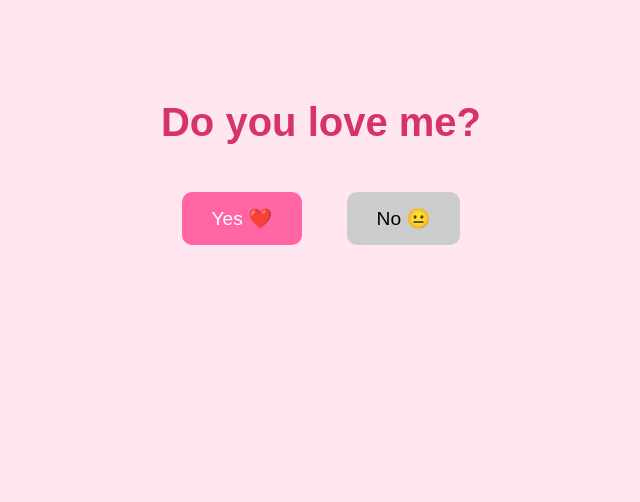
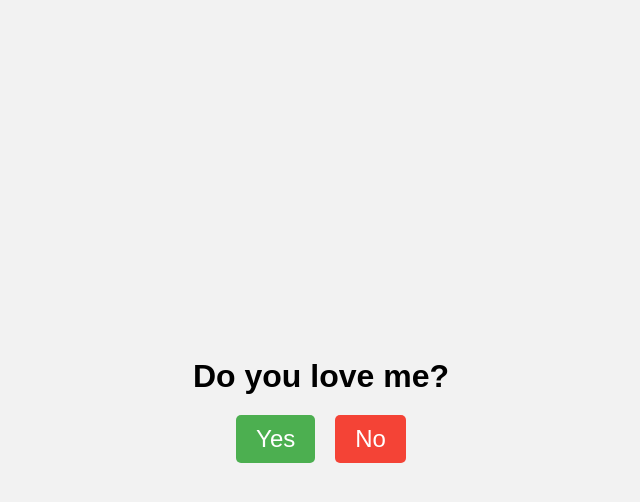
Before and after one commit to tradaoo2193/firstproject, a plain HTML site: page index.html in a window 1280 px wide. Shown: the whole page, without its empty margins (319-959 px from the left). Drawn offline with Linux system fonts and the light colour scheme.

Commit message:
Update index.html
the 2nd time to make it more perfwect

```diff
--- a/index.html
+++ b/index.html
@@ -1,74 +1,75 @@
 <!DOCTYPE html>
 <html lang="en">
 <head>
-  <meta charset="UTF-8" />
+    <meta charset="UTF-8">
+    <meta name="viewport" content="width=device-width, initial-scale=1.0">
     <title>Do You Love Me?</title>
     <style>
         body {
             font-family: Arial, sans-serif;
-      text-align: center;
-      margin-top: 100px;
-      background-color: #ffe6f0;
+            display: flex;
+            justify-content: center;
+            align-items: center;
+            height: 100vh;
+            margin: 0;
+            background-color: #f2f2f2;
+            flex-direction: column;
         }
         h1 {
-      font-size: 2.5em;
-      color: #d6336c;
+            font-size: 2em;
+            margin-bottom: 20px;
         }
-    button {
-      padding: 15px 30px;
-      font-size: 1.2em;
-      margin: 20px;
+        .button-container {
+            display: flex;
+            gap: 20px;
+        }
+        .button {
+            font-size: 1.5em;
+            padding: 10px 20px;
+            cursor: pointer;
             border: none;
-      border-radius: 10px;
-      cursor: pointer;
+            border-radius: 5px;
+            background-color: #4CAF50;
+            color: white;
             transition: all 0.3s ease;
         }
-    #yesBtn {
-      background-color: #ff66a3;
-      color: white;
-    }
-    #noBtn {
-      background-color: #ccc;
+        .no-button {
+            background-color: #f44336;
         }
     </style>
 </head>
 <body>
-
     <h1>Do you love me?</h1>
-  <button id="yesBtn">Yes ❤️</button>
-  <button id="noBtn">No 😐</button>
+    <div class="button-container">
+        <button class="button yes-button" onclick="handleYes()">Yes</button>
+        <button class="button no-button" onclick="handleNo()">No</button>
+    </div>
 
     <script>
-    const yesBtn = document.getElementById('yesBtn');
-    const noBtn = document.getElementById('noBtn');
+        let noClickCount = 0;
 
-    let noClicks = 0;
+        function handleYes() {
+            alert('Yay! You love me!');
+        }
 
-    noBtn.addEventListener('click', () => {
-      noClicks++;
+        function handleNo() {
+            noClickCount++;
 
-      if (noClicks === 1) {
-        yesBtn.style.transform = 'scale(1.25)';
-        noBtn.textContent = 'If you say no, I will very sad 😢';
-      } else if (noClicks === 2) {
-        yesBtn.style.transform = 'scale(1.5)';
-        noBtn.textContent = 'I will very very sad... 😭';
-      } else if (noClicks >= 3) {
-        yesBtn.style.position = 'fixed';
-        yesBtn.style.top = '0';
-        yesBtn.style.left = '0';
-        yesBtn.style.width = '100vw';
-        yesBtn.style.height = '100vh';
-        yesBtn.style.fontSize = '5em';
-        yesBtn.textContent = 'YES ❤️ FOREVER';
-        noBtn.style.display = 'none';
+            const yesButton = document.querySelector('.yes-button');
+            const noButton = document.querySelector('.no-button');
+
+            if (noClickCount === 1) {
+                yesButton.style.fontSize = '2em'; // 25% bigger
+                noButton.textContent = "If you say no, I will be very sad...";
+            } else if (noClickCount === 2) {
+                yesButton.style.width = '33%'; // Widen to 1/3 of the page
+                noButton.textContent = "I will be very very sad...";
+            } else if (noClickCount >= 3) {
+                yesButton.style.width = '100%'; // Fullscreen
+                yesButton.style.fontSize = '5em'; // Make the "Yes" button huge
+                noButton.textContent = "Please don't break my heart!";
             }
-    });
-
-    yesBtn.addEventListener('click', () => {
-      alert('I love you too 😘');
-    });
+        }
     </script>
-
 </body>
 </html>
```
Lines whose indentation alone changed are shown as unchanged.
